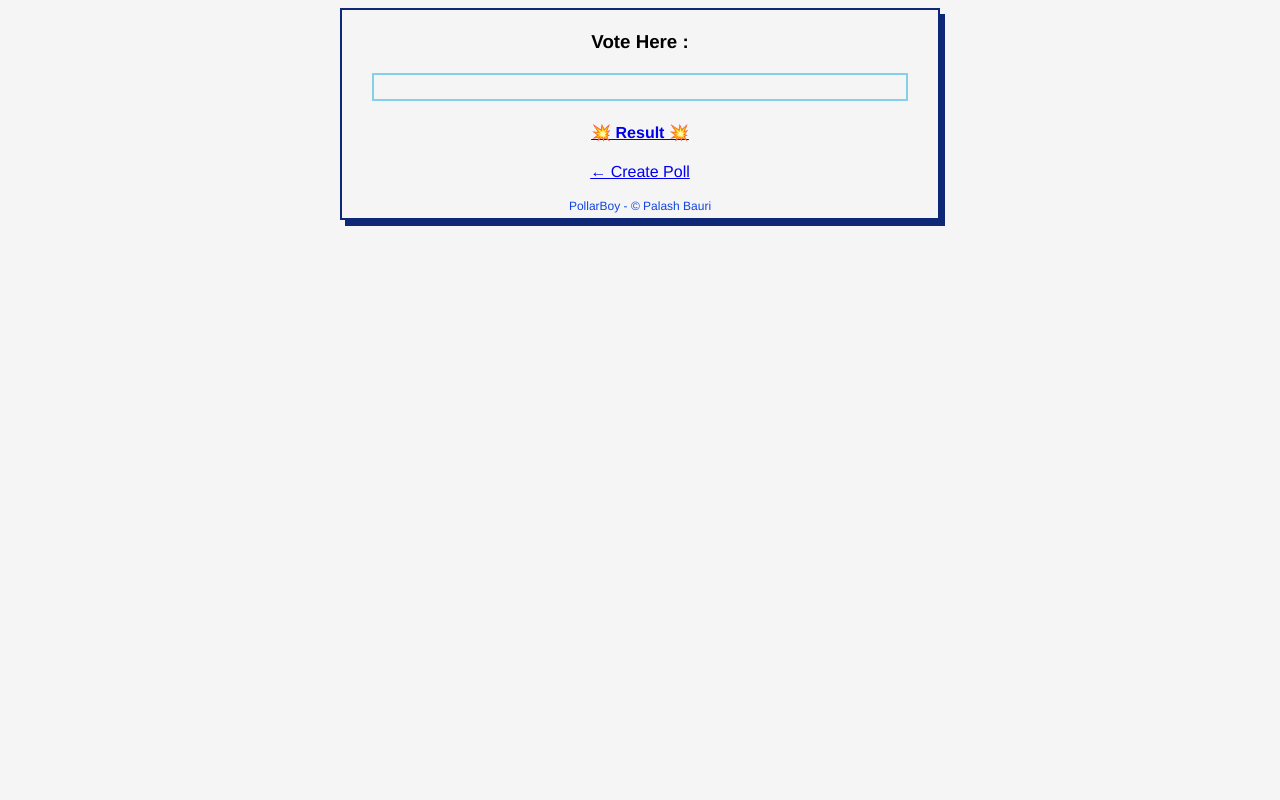
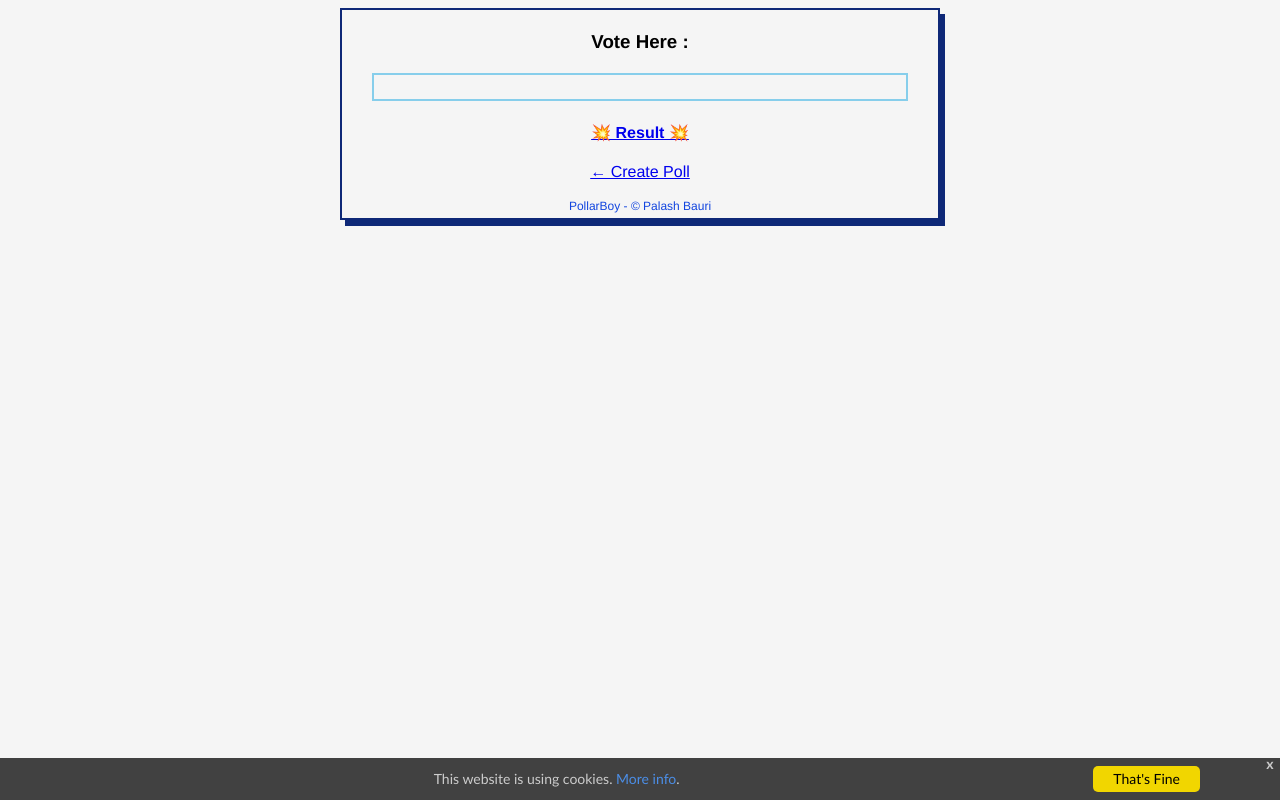
Before and after one commit to bauripalash/pollarboy, a website: page views/poll.html in a window 1280 px wide. Drawn offline with nearby package versions, Linux system fonts and the light colour scheme; files that its build step writes are made by us from their sources.

Commit message:
added cookies popup and added feature of allow/disallow multiple voting

```diff
--- a/package.json
+++ b/package.json
@@ -11,6 +11,7 @@
   "private": true,
   "dependencies": {
     "body-parser": "^1.19.0",
+    "cookie-parser": "^1.4.4",
     "dotenv": "^8.2.0",
     "express": "^4.17.1",
     "express-validator": "^6.2.0",
--- a/public/main.css
+++ b/public/main.css
@@ -180,3 +180,50 @@
     /* width: 98%; */
     /* max-width: 450px; */
   }
+
+  /*Cookie Consent Begin*/
+#cookieConsent {
+  background-color: rgba(20,20,20,0.8);
+  min-height: 26px;
+  font-size: 14px;
+  color: #ccc;
+  line-height: 26px;
+  padding: 8px 0 8px 30px;
+  font-family: "Trebuchet MS",Helvetica,sans-serif;
+  position: fixed;
+  bottom: 0;
+  left: 0;
+  right: 0;
+  display: none;
+  z-index: 9999;
+}
+#cookieConsent a {
+  color: #4B8EE7;
+  text-decoration: none;
+}
+#closeCookieConsent {
+  float: right;
+  display: inline-block;
+  cursor: pointer;
+  height: 20px;
+  width: 20px;
+  margin: -15px 0 0 0;
+  font-weight: bold;
+}
+#closeCookieConsent:hover {
+  color: #FFF;
+}
+#cookieConsent a.cookieConsentOK {
+  background-color: #F1D600;
+  color: #000;
+  display: inline-block;
+  border-radius: 5px;
+  padding: 0 20px;
+  cursor: pointer;
+  float: right;
+  margin: 0 60px 0 10px;
+}
+#cookieConsent a.cookieConsentOK:hover {
+  background-color: #E0C91F;
+}
+/*Cookie Consent End*/
--- a/server.js
+++ b/server.js
@@ -40,6 +40,10 @@ app.get('/err', (req, res) => {
   res.render("err.html");
 });
 
+app.get('/sorry', (req, res) => {
+  res.render("sorry.html");
+});
+
 app.get('/thankyou', (req, res) => {
   res.render("thankyou.html", {
     slug: req.query.id
--- a/views/poll.html
+++ b/views/poll.html
@@ -33,13 +33,22 @@
 
 
 <!-- <br><br> -->
-
+<div id="cookieConsent">
+    <div id="closeCookieConsent">x</div>
+    This website is using cookies. <a href="http://www.whatarecookies.com/" target="_blank">More info</a>. <a class="cookieConsentOK">That's Fine</a>
 </div>
 {% endblock %}
 
 {% block script %}
 <script>
-
+$(document).ready(function(){
+    setTimeout(function () {
+        $("#cookieConsent").fadeIn(200);
+     }, 1500);
+    $("#closeCookieConsent, .cookieConsentOK").click(function() {
+        $("#cookieConsent").fadeOut(200);
+    });
+});
 </script>
 
 {% endblock %}
```
Also changed, not shown: routes/poll.js (+41 -0 lines), views/sorry.html (+1 -1 lines), .data/db.json, 1 other file.
